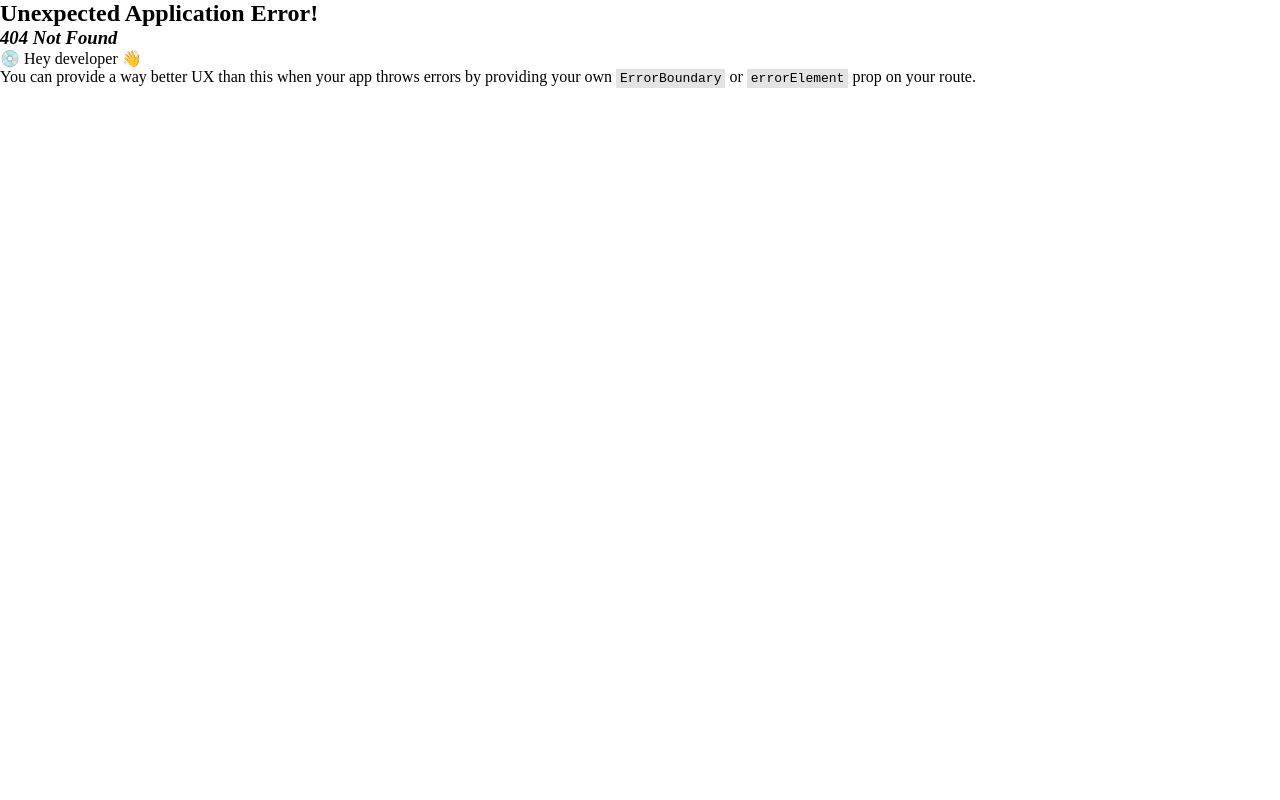
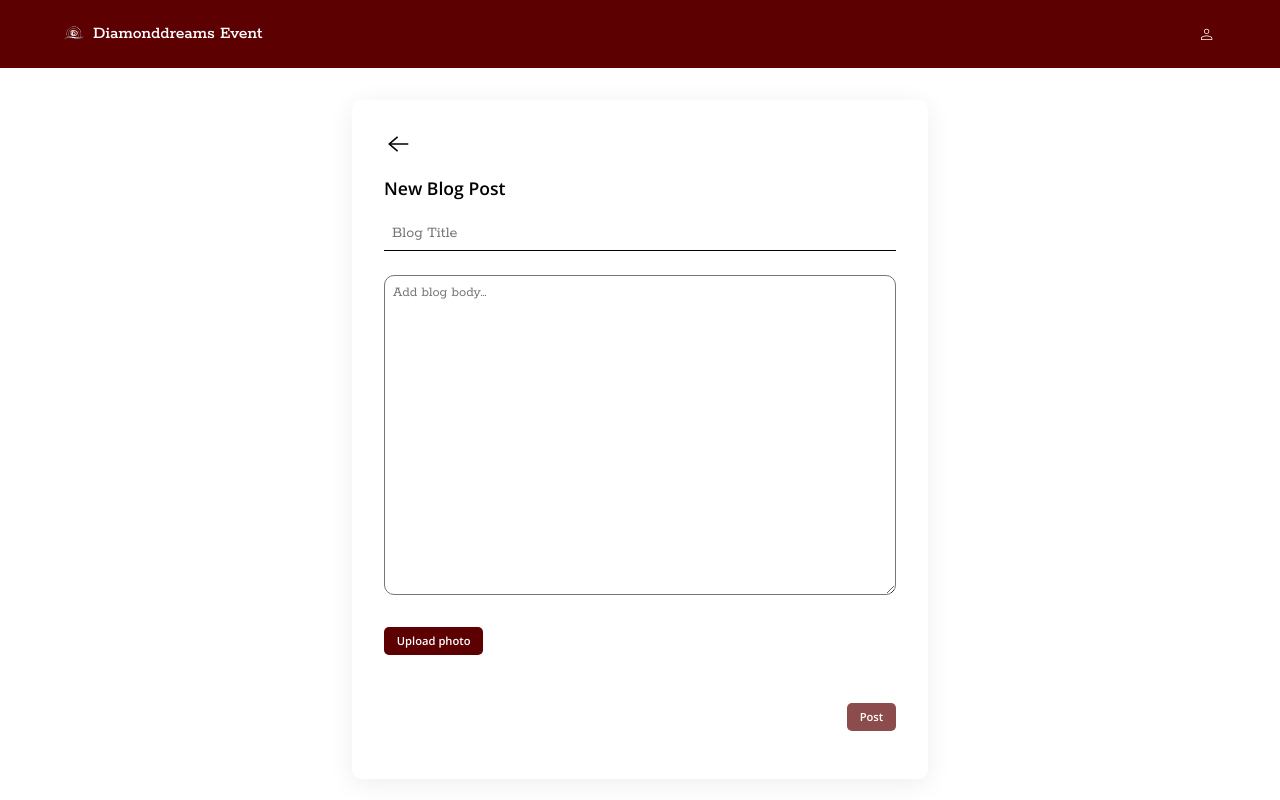
Before and after one commit to tosxin-456/diamond-dreams, a React (Vite) app: page /Admin/Add-post in a window 1280 px wide. Before the commit this address had no page. Shown: the top 800 px of the page. Built offline with nearby package versions, Linux system fonts and the light colour scheme.

Commit message:
Add post blog page

```diff
--- a/src/App.jsx
+++ b/src/App.jsx
@@ -14,6 +14,7 @@ import AcademyWrap from './pages/academy/Academy';
 import AcceptedEnroll from './pages/admin/Accept';
 import AccessoryCollection from './pages/admin/Acessories';
 import BouquetCollection from './pages/admin/Bouquet';
+import CreateBlog from './pages/admin/CreateBlog';
 import Dashboard from './pages/admin/Dashbpard';
 import DeliveredOrders from './pages/admin/DelOrders';
 import GownCollection from './pages/admin/Gowns';
@@ -57,6 +58,7 @@ const router = createBrowserRouter(
           <Route path='Delivered' element={<DeliveredOrders/>} />
         </Route>
         <Route path='New-Product' element={<NewProduct/>} />
+        <Route path='Add-post' element={<CreateBlog/>} />
       </Route>
     </Route>
   )
--- a/src/index.css
+++ b/src/index.css
@@ -52,7 +52,7 @@ abbr[title] {
   text-decoration: none;
 }
 
-input:focus, textarea:focus {
+input:focus, textarea:focus, select:focus {
   border: none;
   outline: none;
 }
@@ -1346,20 +1346,12 @@ section.pendenroll button {
   font-family: var(--opensans);
 }
 
-.NewProd h2 span {
-  opacity: 0.8;
-  padding: 0.3rem .5rem;
-  border-radius: 5px;
-  font-size: 0.8rem;
-  background-color: #EEEEEE;
-}
-
 .NewProd form {
   display: flex;
   flex-direction: column;
 }
 
-.NewProd form input {
+.NewProd form input, select {
   margin-block-end: 1rem;
   border: none;
   padding: .5rem;
@@ -1407,6 +1399,91 @@ section.pendenroll button {
 }
 
 .NewProd button.lastBtn {
+  opacity: 0.7;
+  margin-block-start: 4rem;
+  align-self: flex-end;
+}
+
+/* ADD BLOG */
+.createBlogWrap {
+  display: flex;
+  flex-direction: column;
+}
+
+.createBlogWrap h2 {
+  margin-block: 1rem;
+  font-size: 1.1rem;
+  font-weight: 600;
+  font-family: var(--opensans);
+}
+
+.createBlogWrap form {
+  display: flex;
+  flex-direction: column;
+}
+
+.createBlogWrap form textarea {
+  font-size: 0.9rem;
+  font-family: var(--rokkitt);
+  height: 50vh;
+  padding: .5rem;
+  border-radius: 10px;
+  margin-block: .5rem 1rem;
+}
+
+.createBlogWrap form textarea:focus {
+  border: 1px solid black;
+  outline: unset;
+}
+
+.createBlogWrap form input {
+  margin-block-end: 1rem;
+  border: none;
+  padding: .5rem;
+  font-size: 1rem;
+  font-family: var(--rokkitt);
+  border-bottom: 1px solid black;
+}
+
+.createBlogWrap label {
+  align-self: flex-start;
+  font-weight: 600;
+  font-family: var(--opensans);
+  padding: .4rem .8rem;
+  border-radius: 5px;
+  color: var(--white);
+  font-size: 0.7rem;
+  border: none;
+  background: var(--navbar-bg);
+  margin-block: 1rem;
+  cursor: pointer;
+}
+
+.createBlogWrap input[type='file'] {
+  display: none;
+}
+
+.createBlogWrap button img {
+  width: 20px;
+}
+
+.createBlogWrap button {
+  align-self: flex-start;
+  font-weight: 600;
+  font-family: var(--opensans);
+  padding: .4rem .8rem;
+  border-radius: 5px;
+  color: var(--white);
+  font-size: 0.7rem;
+  border: none;
+  background: var(--navbar-bg);
+  margin-block: 1rem;
+  display: flex;
+  gap: 0.3rem;
+  align-items: center;
+}
+
+.createBlogWrap button.lastBtn {
   opacity: 0.7;
   margin-block-start: 4rem;
   align-self: flex-end;
@@ -1852,6 +1929,23 @@ section.pendenroll button {
     margin-inline: auto;
     margin-block: 1rem 2rem;
   }
+
+  .BlogCreateWrapper {
+    width: 50%;
+    border-radius: 10px;
+    box-shadow: 0px 5px 27px 0px #00000012;
+    padding: 2rem;
+    margin-inline: auto;
+    margin-block: 0rem 2rem;
+  }
+
+  .BlogCreateWrapper .createBlogWrap form textarea {
+    height: 40vh;
+  }
+
+  .createBlogWrap button.lastBtn {
+    margin-block-start: 2rem;
+  }
 }
 
 #errorMessage{
--- a/src/layout/ProductWrap.jsx
+++ b/src/layout/ProductWrap.jsx
@@ -44,9 +44,7 @@ const ProductWrapper = () => {
       <img src={back} alt="Back" onClick={()=> history('Dashboard')} />
       <nav className="btmNav">
         <h1>All products</h1>
-        {location.pathname.includes('Gown') &&<button onClick={()=> history('New-product')}><img src={plusIcon} alt="Plus" /> New gown</button>}
-        {location.pathname.includes('Accessory') &&<button><img src={plusIcon} alt="Plus" /> New accessory</button>}
-        {location.pathname.includes('Bouquet') &&<button><img src={plusIcon} alt="Plus" /> New bouquet</button>}
+        <button onClick={()=> history('New-product')}><img src={plusIcon} alt="Plus" /> New product</button>
       </nav>
       <nav className="prodNav">
         <ul className="topNav rule">
--- /dev/null
+++ b/src/pages/admin/CreateBlog.jsx
@@ -0,0 +1,47 @@
+import { useState } from 'react';
+import { useNavigate } from 'react-router-dom';
+import back from '../../assets/icons/back-arrow.svg'
+import tickIcon from '../../assets/icons/tick.svg'
+
+const CreateBlog = () => {
+  const [selectedImage, setSelectedImage] = useState(false);
+  const history = useNavigate();
+
+  const handlePicUpdate = (e)=> {
+    const file = e.target.files[0];
+    if (file) {
+      setSelectedImage(true)
+    }
+  }
+
+  return (
+    <div className='BlogCreateWrapper'>
+      <img src={back} alt="Back" onClick={()=> history('../Dashboard')} />
+      <div className="createBlogWrap">
+        <h2>New Blog Post</h2>
+        <form action="">
+          <input
+            type="text"
+            placeholder='Blog Title'
+          />
+          <textarea name="" id="" placeholder='Add blog body...' cols="30" rows="10"></textarea>
+          {!selectedImage && <label htmlFor="selFile" id="">
+            Upload photo
+          </label>}
+          {selectedImage && <button><img src={tickIcon} alt="Tick" /> Photo Attached!!!</button>}
+          <input
+            type="file"
+            accept="image/png,/image/jpeg,/image/jpg"
+            onChange={handlePicUpdate}
+            id="selFile"
+          />
+          {/* <p id='errorMessage'>{errorMssg.message}</p> */}
+        </form>
+        {!selectedImage && <button disabled style={{cursor: 'not-allowed'}} className='lastBtn'>Post</button>}
+        {selectedImage && <button onClick style={{opacity: '1'}} className='lastBtn'>Post</button>}
+      </div>
+    </div>
+  );
+}
+
+export default CreateBlog;
--- a/src/pages/admin/Dashbpard.jsx
+++ b/src/pages/admin/Dashbpard.jsx
@@ -94,10 +94,12 @@ const Dashboard = () => {
             </Link>
           </article>
           <article>
-            <img src={LikeIcon} alt="Like" />
-            <p>Total Blogs</p>
-            <span>{blogCount}</span>
-            <button><img src={plusIcon} alt="Plus" /> Add new blog post</button>
+            <Link to='../Add-post'>
+              <img src={LikeIcon} alt="Like" />
+              <p>Total Blogs</p>
+              <span>{blogCount}</span>
+              <button><img src={plusIcon} alt="Plus" /> Add new blog post</button>
+            </Link>
           </article>
         </div>
       </section>
--- a/src/pages/admin/NewProd.jsx
+++ b/src/pages/admin/NewProd.jsx
@@ -62,7 +62,7 @@ const NewProduct = () => {
     <div className='NewProd'>
       <div className="">
         <img src={back} alt="Back" onClick={()=> history('../Dashboard')} />
-        <h2>New Product   <span>Gown</span></h2>
+        <h2>New Product</h2>
         <form action="">
           <input
             type="text"
@@ -70,12 +70,15 @@ const NewProduct = () => {
             value={name}
             onChange={(e)=>setName(e.target.value)}
           />
-          <input
-            type="text"
-            placeholder='Collection Type'
+          <select
             value={collectionType}
             onChange={(e)=>setCollectionType(e.target.value)}
-          />
+          >
+            <option value="">Collection Type</option>
+            <option value="gowns">Gown</option>
+            <option value="accessories">Accessories</option>
+            <option value="bouquets">Bouquets</option>
+          </select>
           <input
             type="number"
             placeholder='Quantity'
```
